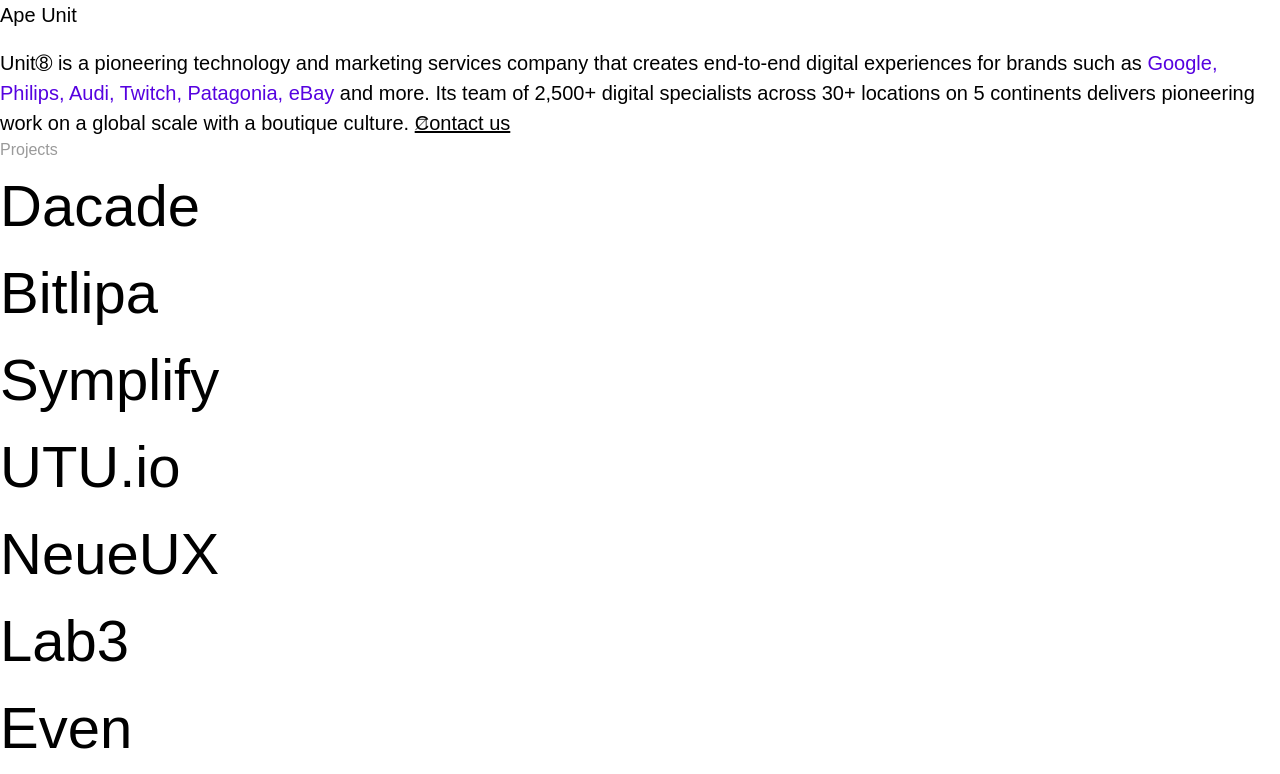
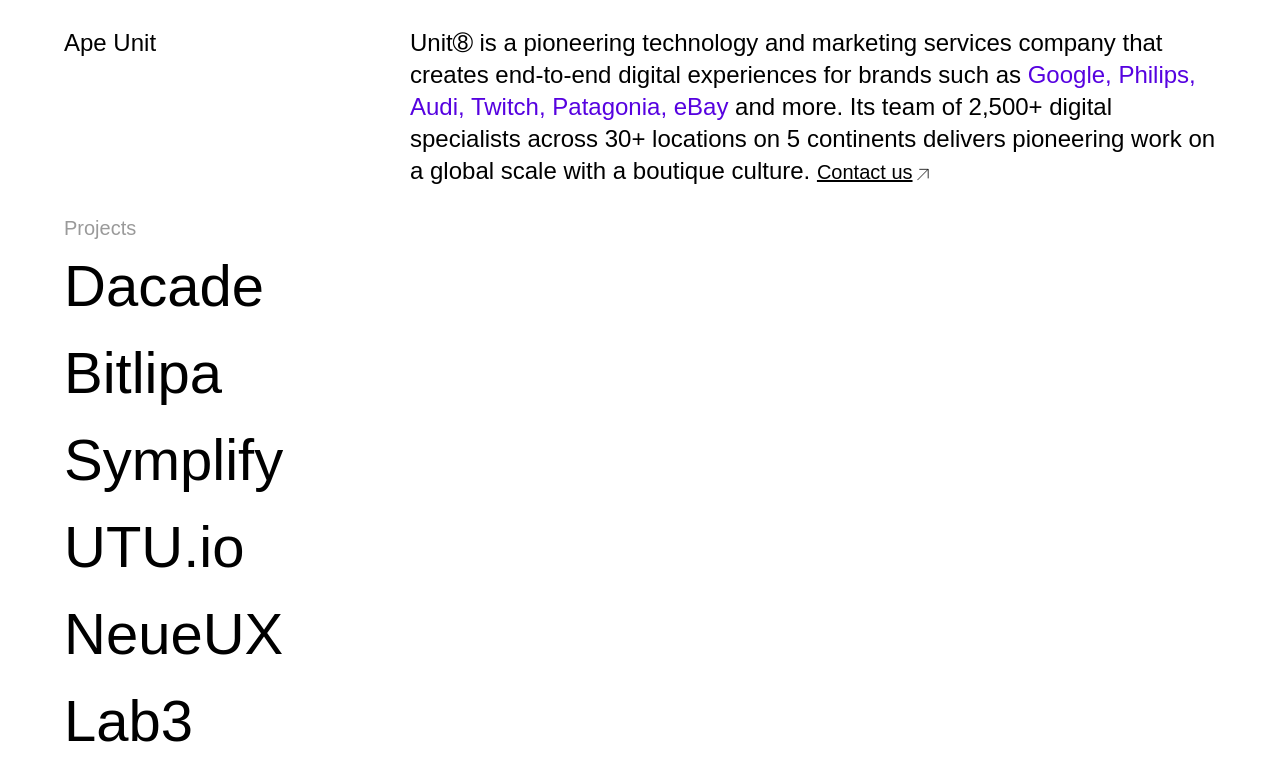
Before and after one commit to TheGymRwanda/zzz-unit8, a Next.js app: page / in a window 1280 px wide. Shown: the top 774 px of the page. Built offline with nearby package versions, Linux system fonts and the light colour scheme; a web font is replaced by a local one.

Commit message:
bg: fix the error in tailwind config

```diff
--- a/tailwind.config.js
+++ b/tailwind.config.js
@@ -72,7 +72,6 @@ module.exports = {
         111: "27.3125rem",
       },
       width: {
-        "70w": "70vw",
         50: "50.375rem",
         73: "18.125rem",
         74: "19.375rem",
@@ -99,96 +98,6 @@ module.exports = {
         1.5: "0.0938rem",
       },
     },
-    muted: {
-      400: "#EDEDED",
-      300: "#9A9A9A",
-      200: "#878787",
-      100: "#E2E2E2",
-      50: "#F4F4F4",
-    },
-    lineHeight: {
-      8.3: "2.125rem",
-      12: "4.5rem",
-    },
-    letterSpacing: {
-      xs: "0.0099rem",
-      xsm: "0.0124rem",
-      0.01: "0.01rem",
-      hug: "-0.015rem",
-    },
-    gap: {
-      5.5: "1.125rem",
-    },
-    fontSize: {
-      "2.5xl": "1.25rem",
-      "2.9xl": "28px",
-      "5.5xl": "3.625rem",
-    },
-    spacing: {
-      6.6: "1.6875rem",
-      "4%": "4%",
-      12: "5.375rem",
-      23: "6.5625rem",
-      13: "3.25rem",
-      11.1: "3rem",
-    },
-    inset: {
-      0.6: "0.625rem",
-      0.3: "0.375rem",
-      0.2: "0.125rem",
-      layout: "calc(calc(100% - 82rem) / 2)",
-    },
-    maxWidth: {
-      19: "19.375rem",
-      48: "18.875rem",
-      94: "29.8125rem",
-      "6.5xl": "78rem",
-      "8xl": "82rem",
-      41: "10.5rem",
-      "8xl": "82rem",
-    },
-    minWidth: {
-      19: "19.375rem",
-      48: "18.875rem",
-      "6.5xl": "78rem",
-      90: "23.0625rem",
-      94: "29.8125rem",
-    },
-    minHeight: {
-      86: "23.0625rem",
-      94: "29.8125rem",
-      96: "47.31rem",
-    },
-    height: {
-      0.1: "0.125rem",
-      111: "27.3125rem",
-    },
-    width: {
-      73: "18.125rem",
-      50: "50.375rem",
-      74: "19.375rem",
-    },
-    screens: {
-      ssm: "25rem",
-    },
-    margin: {
-      11.2: "4.8125rem",
-      11.1: "3rem",
-      33: "8.25rem",
-    },
-    padding: {
-      2.5: "0.625rem",
-      0.1: "0.1875rem",
-    },
-    boxShadow: {
-      "custom-sm": "1px 2px 5px rgba(0, 0, 0, 0.25)",
-    },
-    borderRadius: {
-      "2.3xl": "1.1875rem",
-    },
-    borderWidth: {
-      1.5: "0.0938rem",
-    },
   },
   plugins: [],
 };
```
